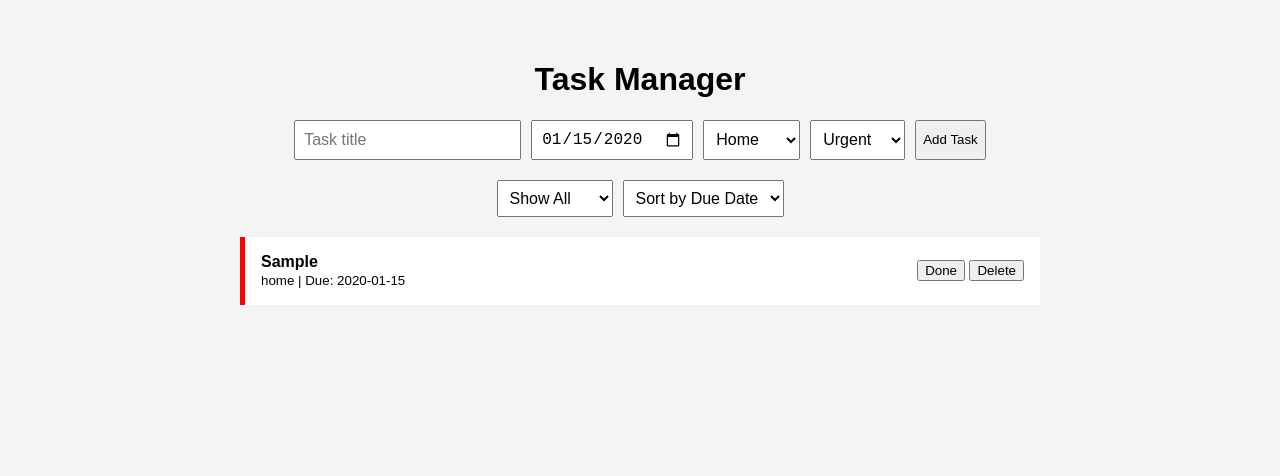
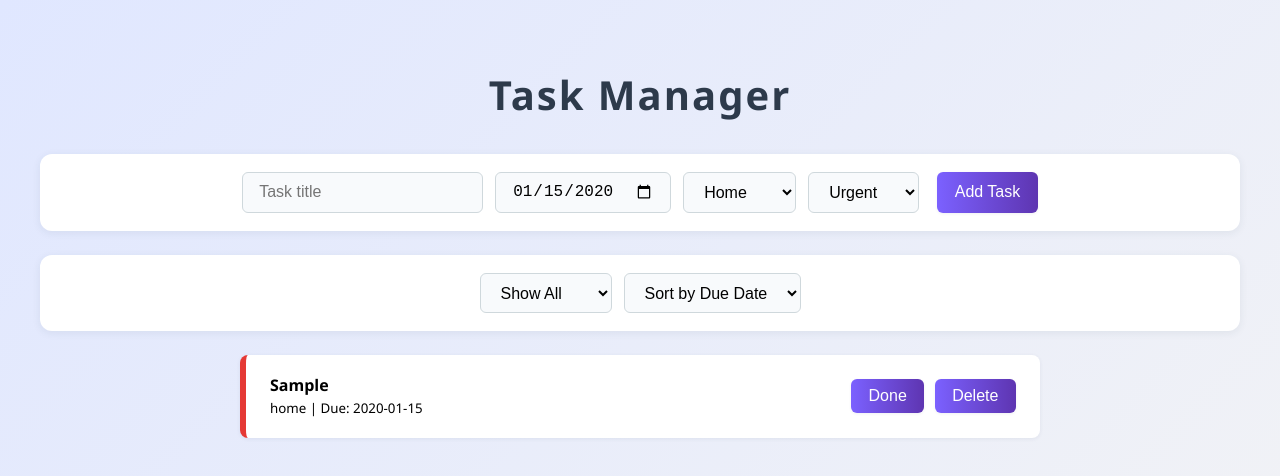
Before and after one commit to Jyothsna-E9/Taskmanager, a plain HTML site: page index.html in a window 1280 px wide. Both pictures are taken after typing "Sample", "2020-01-15" into the empty fields and a click on the button "Add Task". Drawn offline with Linux system fonts and the light colour scheme.

Commit message:
upgrade ui

```diff
--- a/index.html
+++ b/index.html
@@ -6,23 +6,40 @@
   <title>Task Manager</title>
   <style>
     body {
-      font-family: Arial, sans-serif;
+      font-family: 'Segoe UI', Arial, sans-serif;
       padding: 2rem;
-      background: #f4f4f4;
+      background: linear-gradient(135deg, #e0e7ff 0%, #f4f4f4 100%);
+      min-height: 100vh;
     }
     h1 {
       text-align: center;
+      color: #2d3a4b;
+      letter-spacing: 2px;
+      font-size: 2.5rem;
+      margin-bottom: 2rem;
     }
     .task-form, .filters {
       display: flex;
       flex-wrap: wrap;
-      gap: 10px;
-      margin-bottom: 20px;
+      gap: 12px;
+      margin-bottom: 24px;
       justify-content: center;
+      background: #fff;
+      border-radius: 12px;
+      box-shadow: 0 2px 8px rgba(44,62,80,0.08);
+      padding: 18px 24px;
     }
     .task-form input, .task-form select, .filters select {
-      padding: 0.5rem;
+      padding: 0.6rem 1rem;
       font-size: 1rem;
+      border: 1px solid #cfd8dc;
+      border-radius: 6px;
+      outline: none;
+      transition: border 0.2s;
+      background: #f8fafc;
+    }
+    .task-form input:focus, .task-form select:focus, .filters select:focus {
+      border-color: #7b61ff;
     }
     .task-list {
       list-style: none;
@@ -31,24 +48,59 @@
       margin: 0 auto;
     }
     .task {
-      background: white;
-      margin: 10px 0;
-      padding: 1rem;
-      border-left: 5px solid #999;
+      background: #fff;
+      margin: 12px 0;
+      padding: 1.2rem 1.5rem;
+      border-left: 6px solid #999;
       display: flex;
       justify-content: space-between;
       align-items: center;
+      border-radius: 8px;
+      box-shadow: 0 1px 4px rgba(44,62,80,0.07);
+      transition: box-shadow 0.2s;
+    }
+    .task:hover {
+      box-shadow: 0 4px 16px rgba(44,62,80,0.13);
     }
     .task.completed {
       opacity: 0.6;
       text-decoration: line-through;
+      background: #f0f4f8;
     }
-    .priority-urgent { border-color: red; }
-    .priority-high { border-color: orange; }
-    .priority-med { border-color: gold; }
-    .priority-low { border-color: green; }
+    .priority-urgent { border-color: #e53935; }
+    .priority-high { border-color: #fb8c00; }
+    .priority-med { border-color: #ffd600; }
+    .priority-low { border-color: #43a047; }
     button {
       cursor: pointer;
+      background: linear-gradient(90deg, #7b61ff 0%, #5e35b1 100%);
+      color: #fff;
+      border: none;
+      border-radius: 6px;
+      padding: 0.5rem 1.1rem;
+      font-size: 1rem;
+      margin-left: 6px;
+      transition: background 0.2s, box-shadow 0.2s;
+      box-shadow: 0 1px 3px rgba(44,62,80,0.07);
+    }
+    button:hover {
+      background: linear-gradient(90deg, #5e35b1 0%, #7b61ff 100%);
+      box-shadow: 0 2px 8px rgba(44,62,80,0.13);
+    }
+    @media (max-width: 600px) {
+      .task-form, .filters {
+        flex-direction: column;
+        gap: 8px;
+        padding: 12px 8px;
+      }
+      .task {
+        flex-direction: column;
+        align-items: flex-start;
+        padding: 1rem;
+      }
+      .task > div:last-child {
+        margin-top: 10px;
+      }
     }
   </style>
 </head>
```
